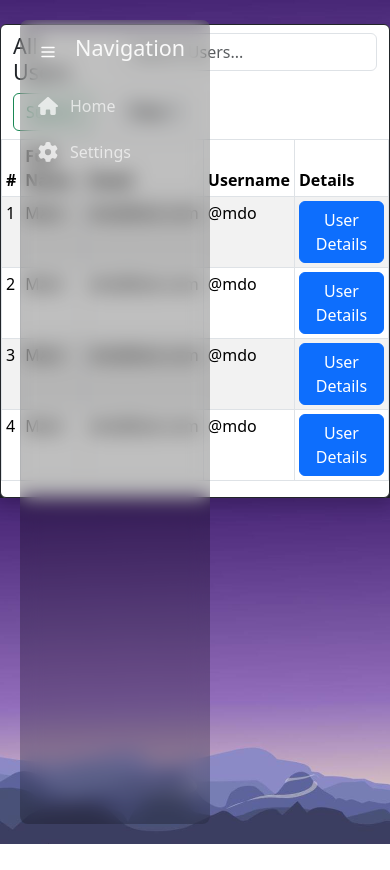
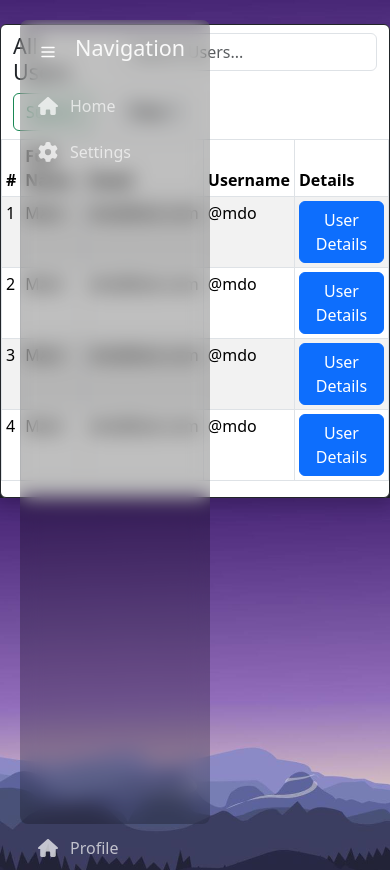
Before and after one commit to BrockBloomquist/fullstack-ci-cd-project, a React (Create React App) app: page / in a window 390 px wide. Both pictures are taken after a click on the button 48 px from the left and 52 px from the top of the page. Before the commit the page ends 844 px from the top, so only its background shows below. Built offline with nearby package versions, Linux system fonts and the light colour scheme.

Commit message:
Added profile button,  need to make it responsive along with sidebar

```diff
--- a/src/App.js
+++ b/src/App.js
@@ -20,7 +20,7 @@ function App() {
 
   return (
     <>
-      <Sidebar />
+      <Sidebar openModal={openModal} />
       <Banner setIsModalOpen={setIsModalOpen} />
       {isModalOpen && (
         <MainPageModal isModalOpen={isModalOpen} onClose={closeModal} />
--- a/src/assets/stylesheets/styles.css
+++ b/src/assets/stylesheets/styles.css
@@ -109,7 +109,8 @@
 
 .sidebar header > img,
 .sidebar nav > a p,
-.sidebar header > h4 {
+.sidebar header > h4,
+.btn p {
   opacity: 0;
   transition: 0.15s;
 }
@@ -132,6 +133,54 @@
   margin: 0px;
 }
 
+/* Profile button */
+
+.profile {
+  margin-top: 650px;
+}
+
+.profile > .btn {
+  display: flex;
+  gap: 12px;
+  align-items: center;
+  height: 44px;
+  width: 44px;
+  text-transform: capitalize;
+  line-height: 1;
+  padding: 0 12px;
+  border-radius: 25px;
+  opacity: 0.7;
+  color: #f9f9f9;
+  background-color: transparent;
+  border: transparent;
+}
+
+.profile .btn p {
+  display: flex;
+  top: 5px;
+  margin: 0px;
+}
+
+.sidebar:not(.open) .profile > .btn:hover p {
+  opacity: 1;
+  background: rgb(0 0 0 / 70%);
+  padding: 4px 8px;
+  border-radius: 6px;
+  translate: 10px 0;
+}
+
+.sidebar.open :is(.btn p) {
+  opacity: 1;
+}
+
+.sidebar .profile > .btn:hover {
+  opacity: 1;
+  background: rgb(0 0 0 / 30%);
+}
+
+.sidebar.open .profile > .btn {
+  width: 100%;
+}
 /* Button & Modal */
 .details-button {
   display: flex;
--- a/src/components/MainPageModal.jsx
+++ b/src/components/MainPageModal.jsx
@@ -7,7 +7,7 @@ export const MainPageModal = ({ isModalOpen, onClose }) => {
       <section className="modal">
         <article className="modal-content p-lg-4">
           <div className="exit-icon text-end">
-            <IoMdClose onClick={onClose} />
+            <IoMdClose onClick={onClose} className="icon-x" />
           </div>
           <main className="modal-mainContents">
             <h5 className="modal-title">User</h5>
--- a/src/components/Sidebar.jsx
+++ b/src/components/Sidebar.jsx
@@ -5,19 +5,19 @@ import home from "../assets/img/house-solid.svg";
 import gear from "../assets/img/gear-solid.svg";
 import Container from "react-bootstrap/Container";
 import Col from "react-bootstrap/Col";
-import { Button } from "react-bootstrap";
+import Row from "react-bootstrap/Row";
+import { Button, Stack } from "react-bootstrap";
 
 const navItems = [
   { name: "home", image: home, ref: "/" },
   { name: "settings", image: gear, ref: "/settings" },
 ];
 
-export const Sidebar = () => {
+export const Sidebar = ({ openModal }) => {
   const [isOpen, setIsOpen] = useState(false);
   return (
-    <Container>
-      <Col xs={1}>
-        <aside className={`sidebar ${isOpen ? "open" : ""}`}>
+    <Stack className={`sidebar ${isOpen ? "open" : ""}`}>
+      <aside>
         <div className="inner">
           <header>
             <button
@@ -38,10 +38,15 @@ export const Sidebar = () => {
                 <p>{item.name}</p>
               </Button>
             ))}
+            <div className="profile">
+              <Button key="Test" type="button" onClick={openModal}>
+                <img src={home} alt="home-icon" />
+                <p>Profile</p>
+              </Button>
+            </div>
           </nav>
         </div>
       </aside>
-      </Col>
-    </Container>
+    </Stack>
   );
 };
```
Lines whose indentation alone changed are shown as unchanged.
